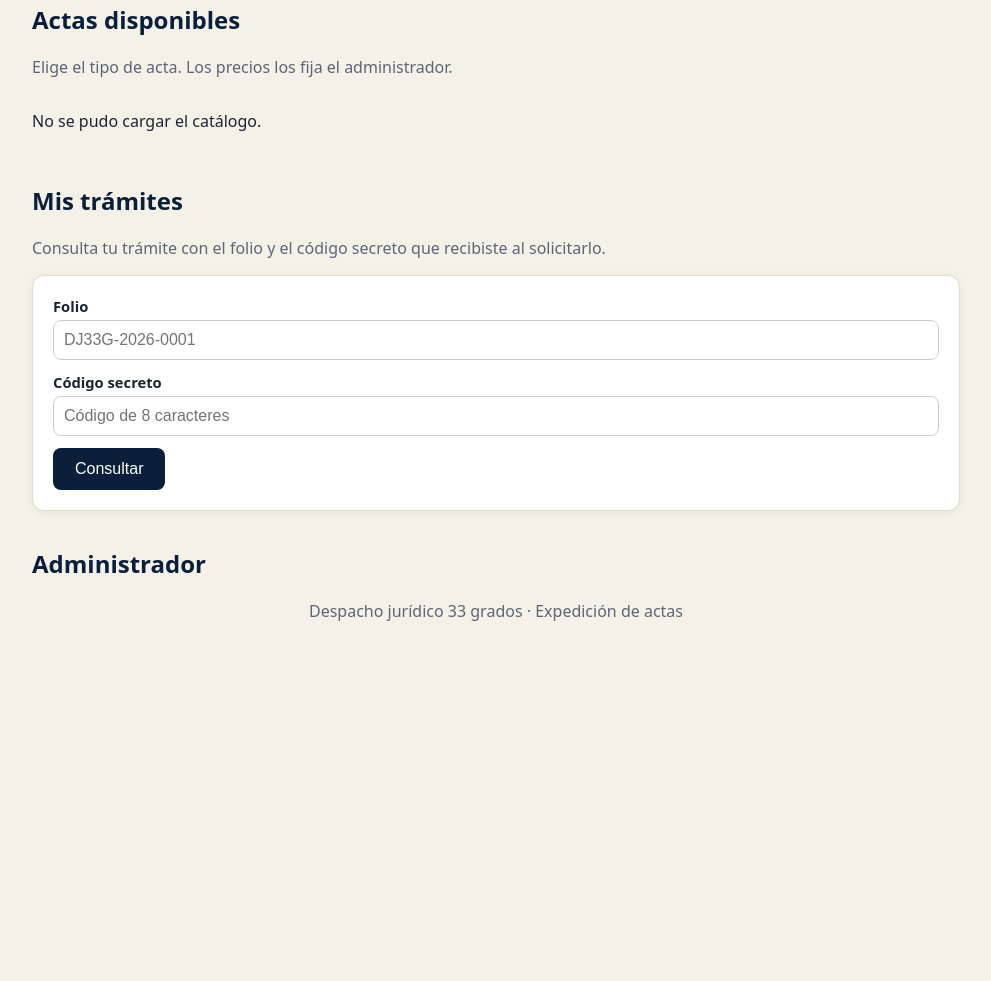
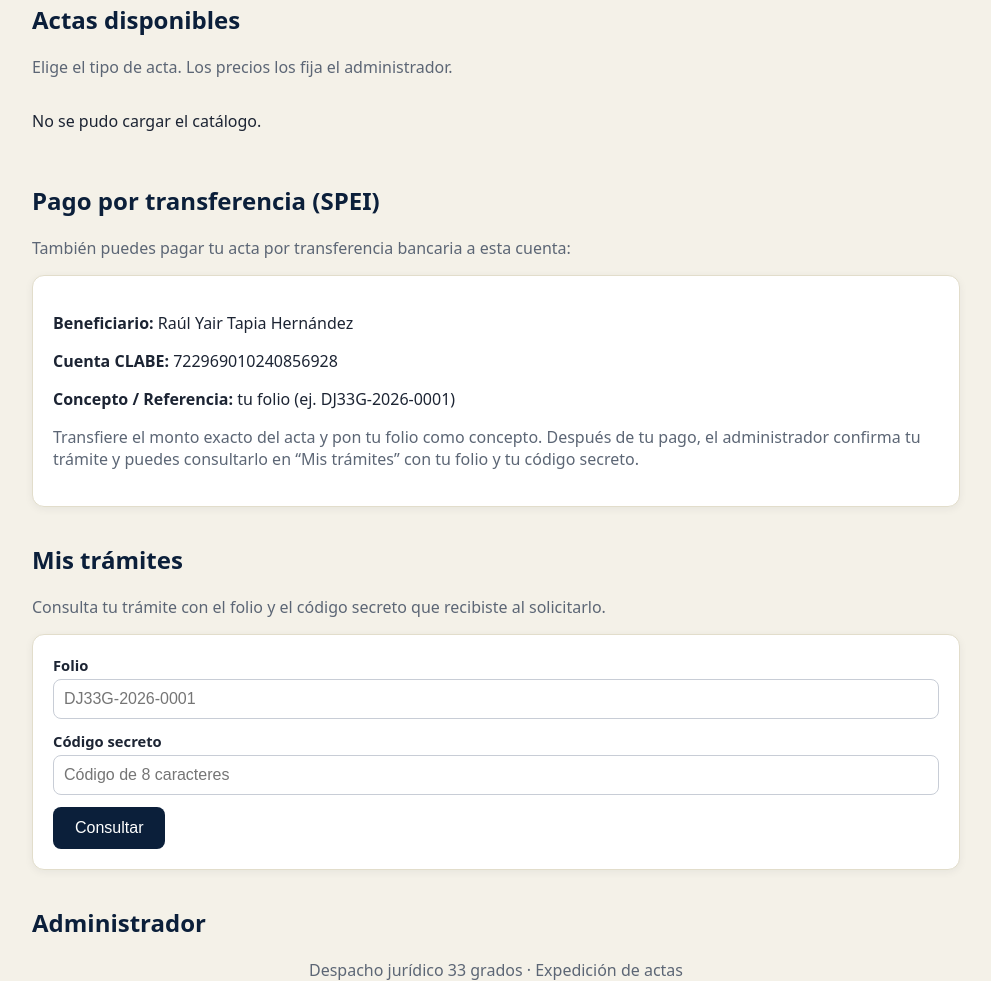
Before and after one commit to yeiitapia/dj33g, a website: page public/index.html in a window 1280 px wide. Shown: the part 495-1476 px from the top of the page, without its empty margins (144-1135 px from the left). Before the commit the page ends 1117 px from the top, so only its background shows below. Drawn offline with Linux system fonts and the light colour scheme; no server answers.

Commit message:
Agregar pago por transferencia SPEI con CLABE

```diff
--- a/public/index.html
+++ b/public/index.html
@@ -16,6 +16,7 @@
     </div>
     <nav>
       <a href="#actas">Actas</a>
+      <a href="#pago-transferencia">Pago por transferencia</a>
       <a href="#mis-tramites">Mis trámites</a>
       <a href="#admin">Administrador</a>
     </nav>
@@ -34,6 +35,17 @@
     <h2>Actas disponibles</h2>
     <p class="muted">Elige el tipo de acta. Los precios los fija el administrador.</p>
     <div id="catalog" class="cards"></div>
+  </section>
+
+  <section id="pago-transferencia">
+    <h2>Pago por transferencia (SPEI)</h2>
+    <p class="muted">También puedes pagar tu acta por transferencia bancaria a esta cuenta:</p>
+    <div class="card">
+      <p><strong>Beneficiario:</strong> Raúl Yair Tapia Hernández</p>
+      <p><strong>Cuenta CLABE:</strong> 722969010240856928</p>
+      <p><strong>Concepto / Referencia:</strong> tu folio (ej. DJ33G-2026-0001)</p>
+      <p class="muted">Transfiere el monto exacto del acta y pon tu folio como concepto. Después de tu pago, el administrador confirma tu trámite y puedes consultarlo en “Mis trámites” con tu folio y tu código secreto.</p>
+    </div>
   </section>
 
   <section id="solicitud" class="hidden">
```
